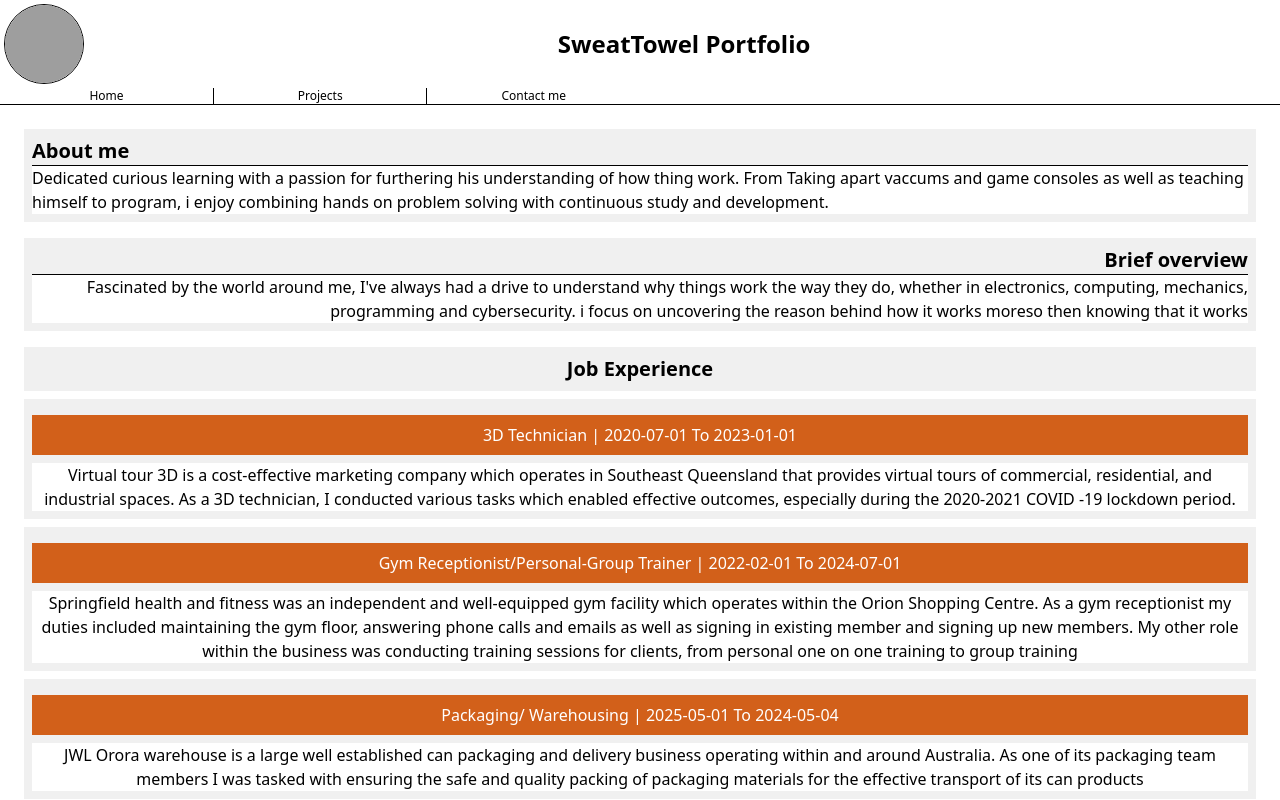
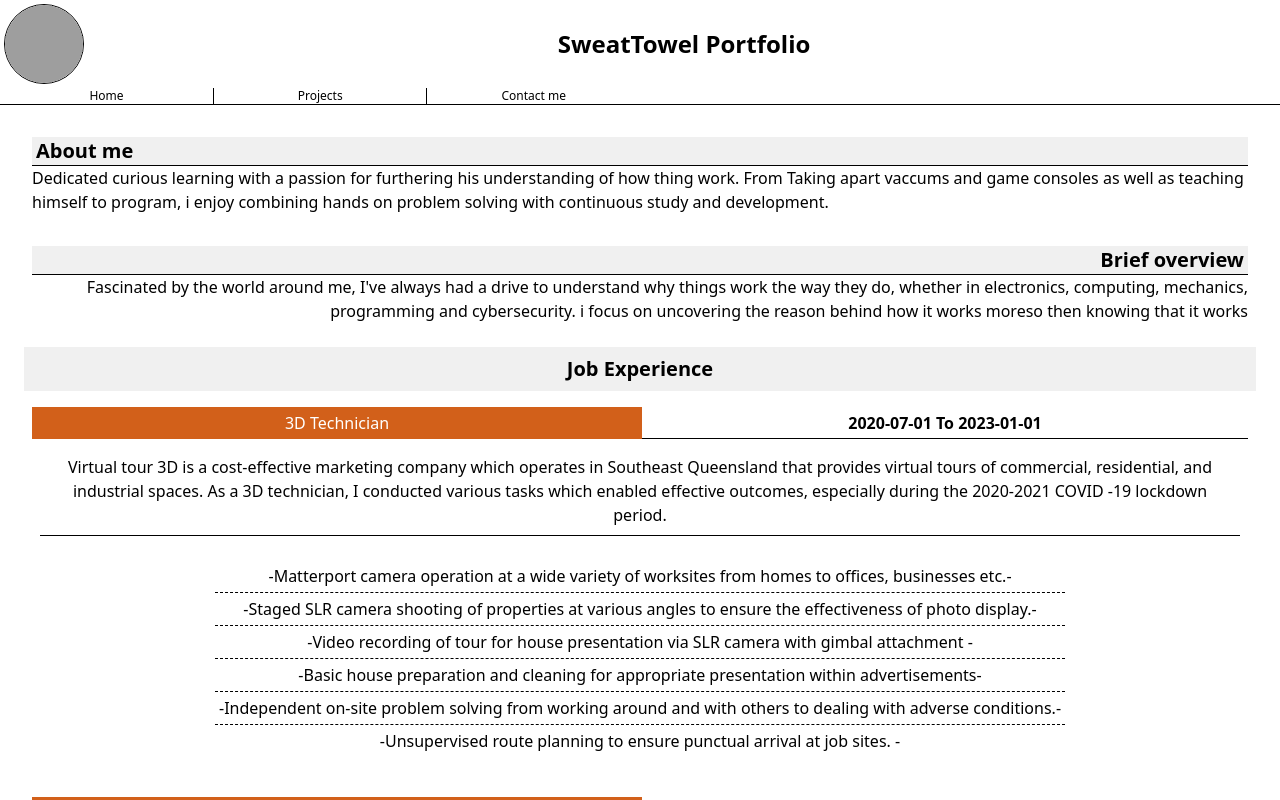
Before and after one commit to Sweattowel/Portfolio, a React (Create React App) app: page / in a window 1280 px wide. Shown: the top 800 px of the page. Built offline with nearby package versions, Linux system fonts and the light colour scheme; grey boxes are pictures that could not be loaded.

Commit message:
Updates to experience page for more up to date experience date to up date date to

```diff
--- a/src/Dependencies/Models.tsx
+++ b/src/Dependencies/Models.tsx
@@ -16,3 +16,25 @@ export interface ProjectToolsType
     ToolName: string,
     ToolUse: string
 }
+export interface meDataType
+{
+    Title: string,
+    Desc: string | string[]
+}
+export interface meExprType
+{
+    Title: string,
+    Desc: string,
+    Highlights: string[],
+    DateStart: string,
+    DateEnd: string
+}
+// IMPORT VARIABLES
+export interface ProjectPropsType
+{
+    projectProps: ProjectDisplayType
+};
+export interface ExprCardPropsType
+{
+    Expr: meExprType
+};
--- /dev/null
+++ b/src/Dependencies/Parts/ExperienceCard.tsx
@@ -0,0 +1,44 @@
+import React from "react";
+import { ExprCardPropsType } from "../Models";
+
+export default function ExperienceCard({ Expr }: ExprCardPropsType)
+{
+    return (
+        <li
+            className="flex flex-col justify-center items-center text-center m-2 p-2"
+        >
+            <section
+                className="w-full h-full flex justify-space-between"
+            >
+                <h2
+                    className="w-full text-WHITE p-1 bg-HIGHLIGHT"
+                >
+                    {Expr.Title}
+                </h2>
+                <p
+                    className="w-full flex justify-center items-center font-bold border-b"
+                >
+                    {Expr.DateStart.slice(0,10)} To {Expr.DateEnd.slice(0,10)}
+                </p>
+            </section>
+            <p
+                className="p-2 m-2 border-b"
+            >
+                {Expr.Desc}
+            </p>
+            <ul
+                className="divide-y divide-dashed p-2 m-2"
+            >
+                {Expr.Highlights.map((highlight: string, index: number) => (
+                    <li
+                        key={index}
+                        className="flex flex-col p-1"
+                    >
+                        -{highlight}-
+                    </li>
+                ))}
+            </ul>
+
+        </li>
+    )
+}
--- a/src/Dependencies/Parts/ProjectCard.tsx
+++ b/src/Dependencies/Parts/ProjectCard.tsx
@@ -1,10 +1,5 @@
 import React, { useState } from "react"
-import { ProjectDisplayType, ProjectToolsType } from "../Models";
-
-type ProjectPropsType =
-{
-    projectProps: ProjectDisplayType
-};
+import { ProjectDisplayType, ProjectPropsType, ProjectToolsType } from "../Models";
 
 export default function ProjectCard({ projectProps }: ProjectPropsType)
 {
@@ -25,38 +20,36 @@ export default function ProjectCard({ projectProps }: ProjectPropsType)
             </h1>
 
             <section
-                className={`${!see ? "h-[0vh] opacity-12 z-0" : "z-1 h-full opacity-100 p-2 m-2"} animate transition-all ease-in-out duration-100 h-full w-full`}
+                className={`${!see ? "h-[0vh] opacity-12 z-0" : "z-1 h-full opacity-100 p-2 m-2"} transition-all ease-in-out duration-100 h-full w-full`}
             >
                 {see &&
-                    <p>
-                        {projectProps.projectDesc}
-                        {projectProps.projectDesc}
-                        {projectProps.projectDesc}
+                    <p
+                        className="m-2 p-2 text-center"
+                    >
                         {projectProps.projectDesc}
                     </p>
                 }
                 { see &&
                     <ul
-                        className="w-full flex border-t border-b m-2 p-2 justify-evenly items-center bg-HIGHLIGHT"
+                        className="w-full flex border-t border-b  justify-evenly items-center bg-HIGHLIGHT"
                     >
                         {projectProps.projectTools.map((prop: ProjectToolsType, index:number) => (
                             <li
                                 key={index}
-                                className={`w-full h-full hover:opacity-50 hover:cursor-pointer border ${seeTool == index && "bg-WHITE"}`}
-                                onPointerDown={() => {if (see){setSeeTool(index)}}}
+                                className={`h-[5rem] flex items-center justify-center w-full p-2 hover:opacity-50 hover:cursor-pointer border ${seeTool === index && "bg-WHITE"}`}
+                                onPointerDown={() => {if (see){setSeeTool(seeTool === -1 ? index : seeTool === index ? -1 : index)}}}
                             >
                                 {prop.ToolName}
                             </li>
                         ))}
                     </ul>
                 }
-                {see && seeTool !== -1 &&
-                    <p
+                <p
+                    className={`${see && seeTool !== -1 ? "h-full m-2 p-2" : "h-[0px] opacity-0"} transition-all duration-200  mt-0 border-r border-l border-b`}
+                >
+                    {see && seeTool !== -1 && projectProps.projectTools[seeTool].ToolUse}
+                </p>
 
-                    >
-                        {projectProps.projectTools[seeTool].ToolUse}
-                    </p>
-                }
             </section>
 
         </li>
--- a/src/Dependencies/Routes/Home.tsx
+++ b/src/Dependencies/Routes/Home.tsx
@@ -1,4 +1,6 @@
 import React from "react"
+import { meDataType, meExprType } from "../Models";
+import ExperienceCard from "../Parts/ExperienceCard";
 
 export default function Home()
 {
@@ -71,7 +73,7 @@ export default function Home()
                     className={`m-2 p-2 list-none ${index % 2 === 0 ? "text-left" : "text-right"}`}
                 >
                     <h2
-                        className="font-bold text-xl border-b"
+                        className="font-bold text-xl border-b pl-1 pr-1"
                     >
                         {data.Title}
                     </h2>
@@ -88,34 +90,13 @@ export default function Home()
                 </h2>
                 <ul>
                     {PortfolioUserExpr.map((Expr: meExprType, index: number) => (
-                        <li
+                        <ExperienceCard
                             key={index}
-                            className="flex flex-col justify-center items-center text-center m-2 p-2"
-                        >
-                            <h2
-                                className="w-full text-WHITE p-2 m-2 bg-HIGHLIGHT"
-                            >
-                                {Expr.Title} | {Expr.DateStart.slice(0,10)} To {Expr.DateEnd.slice(0,10)}
-                            </h2>
-                            <p>
-                                {Expr.Desc}
-                            </p>
-
-                        </li>
+                            Expr={Expr}
+                        />
                     ))}
                 </ul>
             </section>
         </main>
     )
 }
-type meDataType = {
-    Title: string,
-    Desc: string | string[]
-}
-type meExprType = {
-    Title: string,
-    Desc: string,
-    Highlights: string[],
-    DateStart: string,
-    DateEnd: string
-}
--- a/src/index.css
+++ b/src/index.css
@@ -5,6 +5,6 @@
 * {
     background-color: rgb(240,240,240);
 }
-:not(li, h2, h3) {
+:not(h2, h3) {
     background-color: rgb(255, 255, 255);
 }
```
